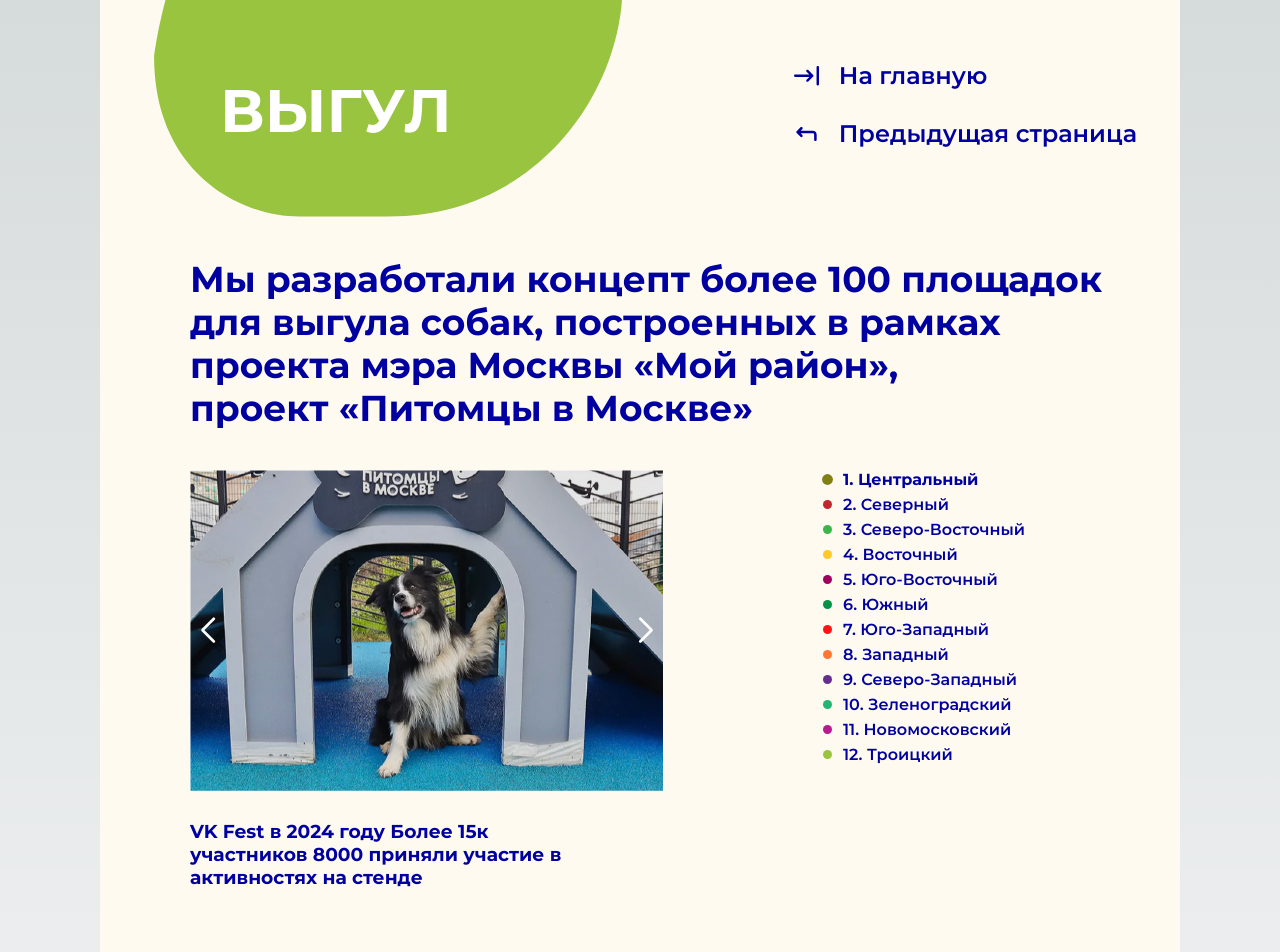
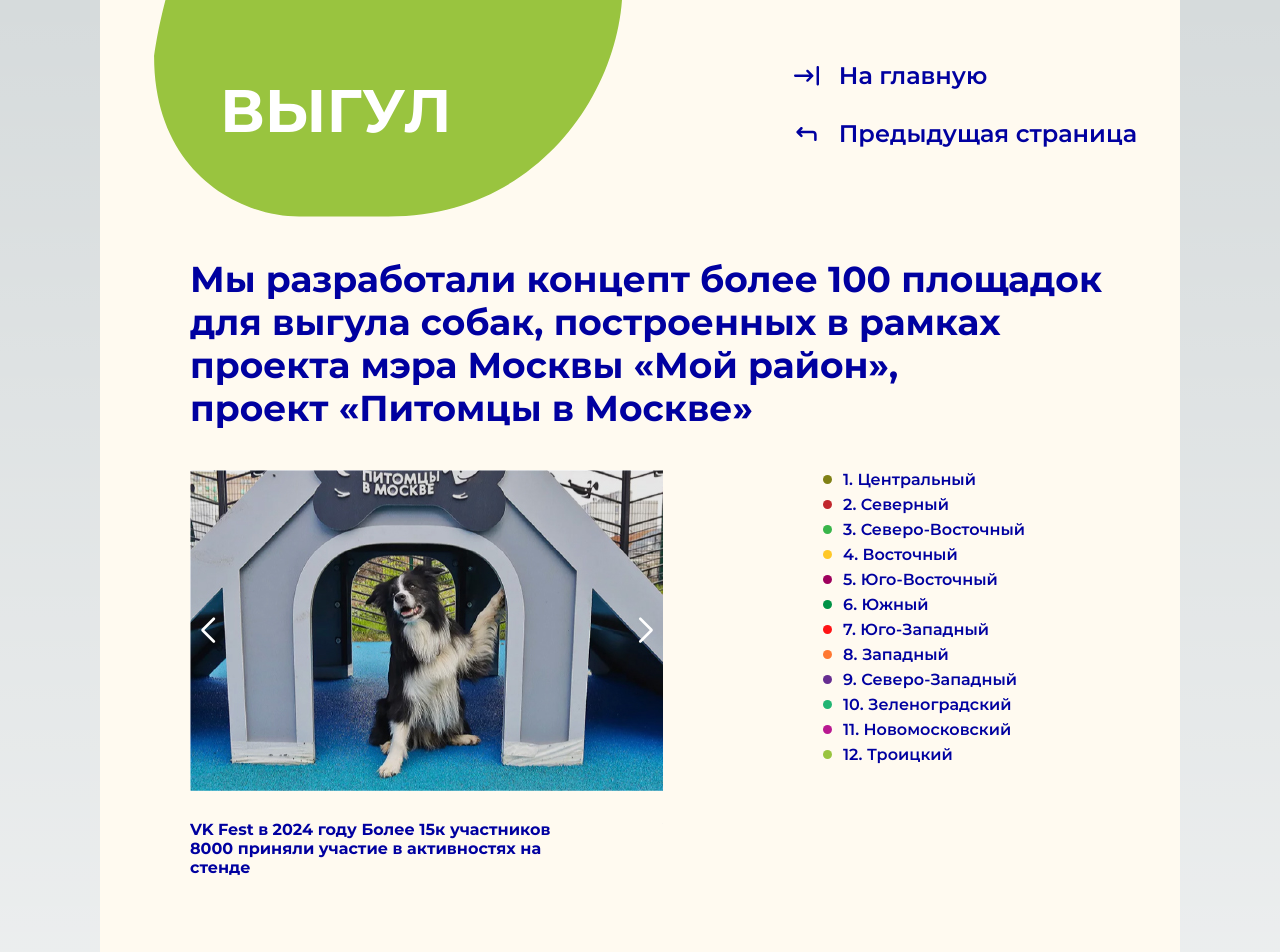
Before and after one commit to marinewithcocaine/mars-next, a Next.js app: page /map in a window 1280 px wide. Shown: the top 952 px of the page. Built offline with nearby package versions, Linux system fonts and the light colour scheme.

Commit message:
fix fontsize

```diff
--- a/src/app/map/page.js
+++ b/src/app/map/page.js
@@ -24,7 +24,7 @@ import SouthWest from '@/components/maps/south-west/south-west';
 
 export default function Map() {
 
-    const [activeMap, setActiveMap] = useState('center');
+    const [activeMap, setActiveMap] = useState('');
 
     function handleListClick(e) {
         e.preventDefault();
--- a/src/components/swiper/slider.module.css
+++ b/src/components/swiper/slider.module.css
@@ -16,6 +16,7 @@
     width: 400px;
     padding-top: 25px;
     width: 400px;
+    font-size: 16px;
 }
 
 .swiper_slide {
```
